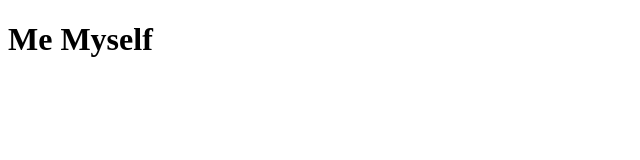
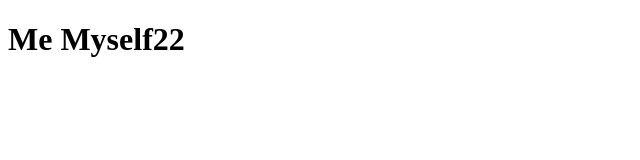
Before and after one commit to Habibollah-Atashbahar/git-tutorial, a plain HTML site: page index.html in a window 1280 px wide. Shown: the full height of the page, 0-640 px from the left. Drawn offline with Linux system fonts and the light colour scheme.

Commit message:
New Commit Added

```diff
--- a/index.html
+++ b/index.html
@@ -7,6 +7,6 @@
   </head>
 
   <body>
-    <h1>Me Myself</h1>
+    <h1>Me Myself22</h1>
   </body>
 </html>
--- a/javascript/script.js
+++ b/javascript/script.js
@@ -1 +1 @@
-console.log("Me Myself");
+console.log("Me Myself22");
```
